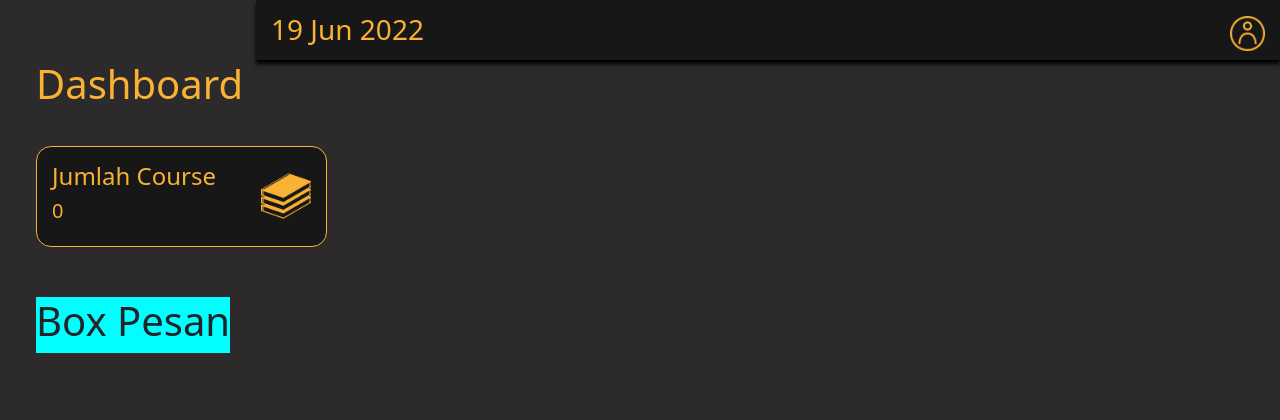
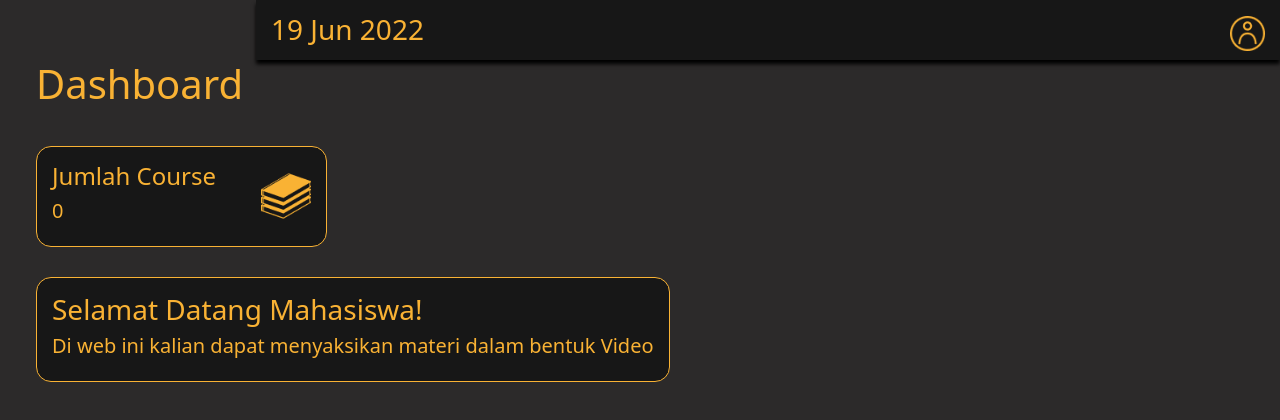
Before and after one commit to rg-km/final-project-engineering-49, a React (Create React App) app in the folder FE/lms49-app/: page /studentdash in a window 1280 px wide. Shown: the top 420 px of the page. Built offline with nearby package versions, Linux system fonts and the light colour scheme.

Commit message:
chore: fix layout on StudentDashboard

```diff
--- a/FE/lms49-app/src/Component/Student/StudentDashboard.js
+++ b/FE/lms49-app/src/Component/Student/StudentDashboard.js
@@ -23,7 +23,8 @@ function StudentDashboard() {
             <img className="logoCourse" src={Course}/>
           </div>
           <div className="BoxMessage">
-            <h1>Box Pesan</h1>
+            <h3>Selamat Datang Mahasiswa!</h3>
+            <h5>Di web ini kalian dapat menyaksikan materi dalam bentuk Video</h5>
           </div>
         </div>
       </div>
--- a/FE/lms49-app/src/Component/Student/Style/StudentDashboard.css
+++ b/FE/lms49-app/src/Component/Student/Style/StudentDashboard.css
@@ -40,6 +40,12 @@
 }
 
 .BoxMessage {
-    background-color: aqua;
-    margin-top: 50px;
+    display: flex;
+    flex-direction: column;
+    background-color: #171717;
+    padding: 15px;
+    margin-top: 30px;
+    color: #F9B234;
+    border-radius: 15px;
+    border: 1px #F9B234 solid;
 }
```
